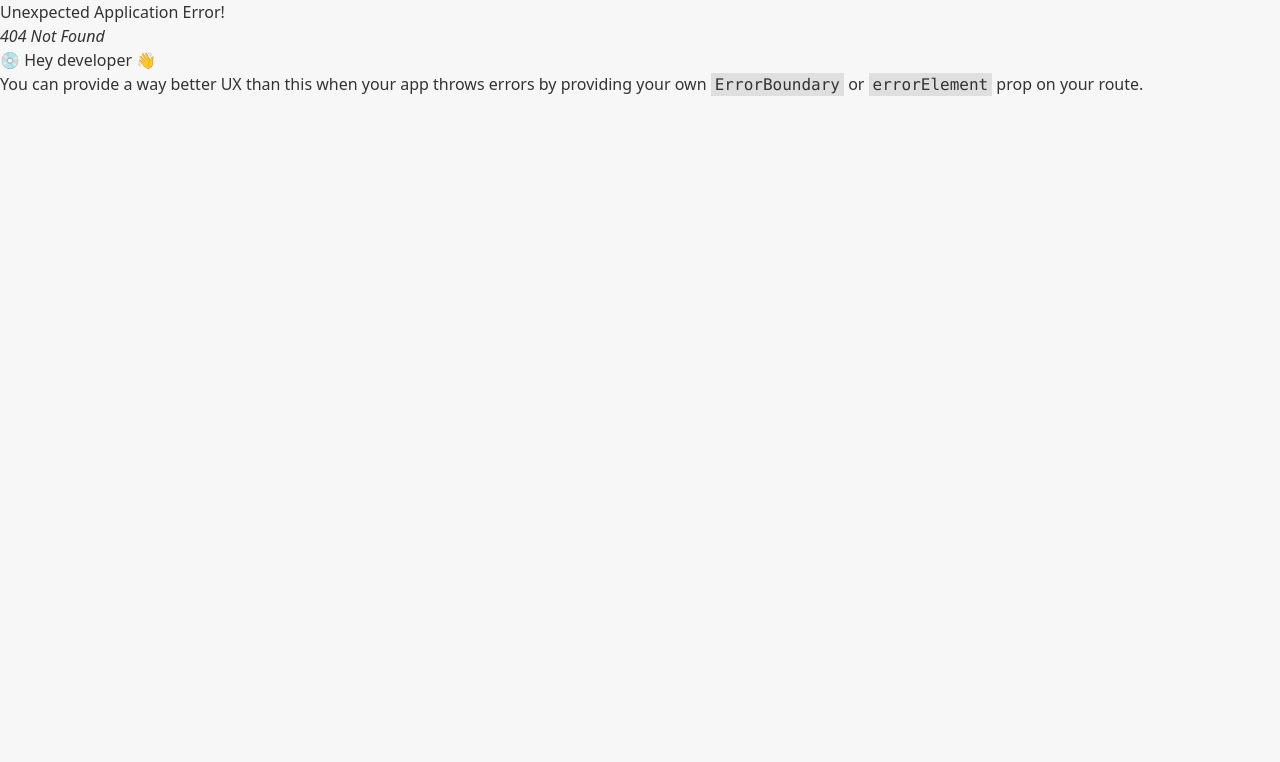
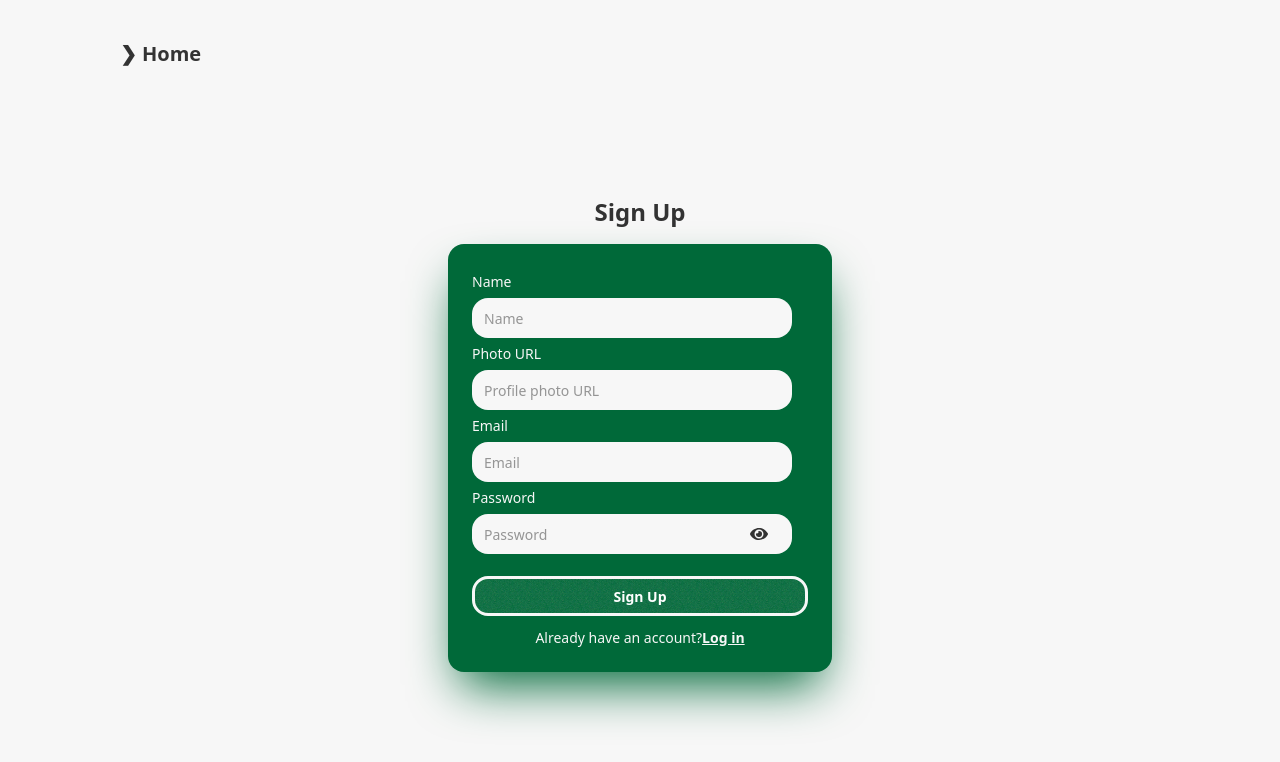
Before and after one commit to hsrokon/halal-rated, a React (Vite) app: page /auth/signup in a window 1280 px wide. Before the commit this address had no page. Shown: the top 762 px of the page. Built offline with nearby package versions, Linux system fonts and the light colour scheme; no server answers.

Commit message:
signup form made ready and authprovider configured

```diff
--- a/src/components/navbar/Navbar.jsx
+++ b/src/components/navbar/Navbar.jsx
@@ -1,5 +1,5 @@
 import React, { useState } from 'react';
-import { NavLink } from 'react-router-dom';
+import { Link, NavLink } from 'react-router-dom';
 
 const Navbar = () => {
   const [isUserDropdownOpen, setIsUserDropdownOpen] = useState(false);
@@ -15,8 +15,8 @@ const Navbar = () => {
 
         <div className="flex items-center md:order-2 space-x-3 md:space-x-0 rtl:space-x-reverse">
           <div className='md:space-x-2'>
-            <button className='btn btn-sm lg:btn-md border-0 bg-primary text-white rounded-lg'>Login</button>
-            <button className='hidden md:inline-block btn lg:btn-md btn-sm border-2 border-primary text-primary rounded-lg'>Sign Up</button>
+            <Link to={'/auth/login'} ><button className='btn btn-sm lg:btn-md border-0 bg-primary text-white rounded-lg'>Login</button></Link>
+            <Link to={'/auth/signup'} ><button className='hidden md:inline-block btn lg:btn-md btn-sm md:border-2 border-primary text-primary rounded-lg'>Sign Up</button></Link>
           </div>
           {/* <button
             type="button"
--- a/src/pages/SignUp.jsx
+++ b/src/pages/SignUp.jsx
@@ -1,9 +1,135 @@
+import { useContext, useState } from "react";
+import useInputState from "../utils/controlledFormHook";
+import { FaEye, FaEyeSlash } from "react-icons/fa";
+import { Link, useNavigate } from "react-router-dom";
+import { AuthContext } from "../providers/AuthProvider";
 
 
 const SignUp = () => {
+    const { createNewUser, updateUserProfile, setUser } = useContext(AuthContext);
+    const passState = useInputState();
+    const navigate = useNavigate();
+
+    const handleSubmit = e => {
+        e.preventDefault();
+
+        //Object.values() give the values of an object you just need to point out which object in this '()' |
+        // Object.values(passState.validation) --in console=> [false, true, false, false, false]
+        const isPasswordValid = Object.values(passState.validation).every(Boolean)
+        //.every(...) is a JavaScript array method that checks:"Does every item in the array meet this condition?" If any item fails the test, it returns false.
+
+        if (!isPasswordValid) {
+            alert('Please meet all password requirements before submitting.');
+            return;
+        }
+
+        const displayName = e.target.name.value;
+        const photoURL = e.target.photo.value;
+        const email = e.target.email.value;
+        const password = passState.value;
+
+        createNewUser(email, password)
+        .then(credential =>{
+            const user = credential.user;
+            setUser(user)
+            updateUserProfile(displayName, photoURL)
+            .then()
+            .catch(error => {
+                console.log('Profile update error', error);
+            })
+            navigate('/')
+        })
+        .catch(error => {
+            const errorMessage = error.message;
+            console.log(errorMessage);
+        })
+
+    }
+
+    const [ showPass, setShowPass ] = useState(false)
+
     return (
-        <div>
+        <div className="min-h-screen flex flex-col">
 
+            <Link to={'/'}><h2 className="pl-30 pt-10 text-xl font-bold self-start text-base-content">&#10095; Home</h2></Link>
+
+            <div className="flex flex-1 flex-col gap-2 md:gap-4 items-center justify-center">
+                <h2 className="text-2xl font-semibold">Sign Up</h2>
+                <div className="card bg-primary w-[19rem] md:w-full max-w-sm shrink-0 rounded-2xl shadow-2xl shadow-primary text-base-100">
+                    <form onSubmit={handleSubmit} className="card-body">
+                        <fieldset className="fieldset gap-0.5 md:gap-1.5">
+
+                        <label className="text-sm">Name</label>
+                        <input
+                        type="text"
+                        name="name"
+                        className="input rounded-2xl text-base-content"
+                        placeholder="Name" />
+
+                        <label className="text-sm">Photo URL</label>
+                        <input
+                        type="text"
+                        name="photo"
+                        className="input rounded-2xl text-base-content"
+                        placeholder="Profile photo URL" />
+
+                        <label className="text-sm">Email</label>
+                        <input
+                        type="email"
+                        required
+                        name="email"
+                        className="input rounded-2xl text-base-content"
+                        placeholder="Email" />
+
+                        <label className="text-sm">Password</label>
+                        <div className="relative">
+                            <input
+                            {...passState}//...passState is using the JavaScript spread operator to pass multiple props from an object all at once.
+                            type={`${showPass ? 'text' : 'password'}`}
+                            name="pass"
+                            required
+                            className="input rounded-2xl text-base-content"
+                            placeholder="Password" />
+                            <button
+                            onClick={()=> setShowPass(!showPass)}
+                            className="absolute right-4 md:right-10 top-1/2 -translate-y-1/2 text-base-content text-lg z-20">
+                                {
+                                    showPass ? <FaEyeSlash /> : <FaEye/>
+                                }</button>
+                        </div>
+
+                        {passState.value.length > 0 && (
+                        <div className="mt-1 flex flex-wrap gap-2 text-xs">
+                            <span className={passState.validation.hasUpper ?
+                                "text-green-200" : "text-rose-100"}>
+                                Uppercase {passState.validation.hasUpper ? "✔" : "✘"}
+                            </span>
+                            <span className={passState.validation.hasLower ?
+                                "text-green-200" : "text-rose-100"}>
+                                Lowercase {passState.validation.hasLower ? "✔" : "✘"}
+                            </span>
+                            <span className={passState.validation.hasNum ?
+                                "text-green-200" : "text-rose-100"}>
+                                Number {passState.validation.hasNum ? "✔" : "✘"}
+                            </span>
+                            <span className={passState.validation.hasSpecial ?
+                                "text-green-200" : "text-rose-100"}>
+                                Special {passState.validation.hasSpecial ? "✔" : "✘"}
+                            </span>
+                            <span className={passState.validation.hasMinLen ?
+                                "text-green-200" : "text-rose-100"}>
+                                6+ chars {passState.validation.hasMinLen ? "✔" : "✘"}
+                            </span>
+                        </div>
+                        )}
+                        <button className="btn btn-primary text-white border-base-100 rounded-2xl mt-4">Sign Up</button>
+                        </fieldset>
+                        <p className="text-center text-sm">Already have an account?
+                            <Link to={'/auth/login'} className="underline font-semibold">Log in</Link>
+                        </p>
+                    </form>
+                </div>
+            </div>
         </div>
     );
 };
--- a/src/providers/AuthProvider.jsx
+++ b/src/providers/AuthProvider.jsx
@@ -1,14 +1,40 @@
-import { createContext } from "react";
-
+import { createContext, useEffect, useState } from "react";
+import { createUserWithEmailAndPassword, onAuthStateChanged, updateProfile } from "firebase/auth";
+import { auth } from "../firebase/firebase.config";
 
 export const AuthContext = createContext();
 
 const AuthProvider = ({children}) => {
 
+    const [ user, setUser ] = useState(null);
 
+    useEffect(()=> {
+        const unSubscribe = onAuthStateChanged(auth, currentUser => {
+            setUser(currentUser);
+        })
+        return ()=> unSubscribe();
+    },[])
+
+    const createNewUser = (email, password) => {
+        return createUserWithEmailAndPassword(auth, email, password)
+    }
+
+    const updateUserProfile = (displayName, photoURL)=> {
+        return updateProfile(auth.currentUser, {
+            displayName,
+            photoURL
+        })
+    }
+
+    const userInfo = {
+        user,
+        setUser,
+        createNewUser,
+        updateUserProfile
+    }
 
     return (
-        <AuthContext>
+        <AuthContext value={userInfo}>
             {children}
         </AuthContext>
     );
--- /dev/null
+++ b/src/utils/controlledFormHook.js
@@ -0,0 +1,32 @@
+import { useState } from "react"
+
+const useInputState = () => {
+
+    const [ value, setValue ] = useState("")
+
+    const [ validation, setValidation ] = useState({
+        hasUpper: false,
+        hasLower: false,
+        hasSpecial: false,
+        hasNum: false,
+        hasMinLen: false
+    })
+
+    const onChange = e => {
+        const input = e.target.value
+        setValue(input);
+        // const regex = /^(?=.*[a-z])(?=.*[A-Z])(?=.*\d)(?=.*[\W_]).{7,}$/;
+        // regex.test(input)
+        setValidation({
+            hasUpper: /[A-Z]/.test(input),
+            hasLower: /[a-z]/.test(input),
+            hasSpecial: /[\W_]/.test(input),
+            hasNum: /\d/.test(input),
+            hasMinLen: input.length >=7,
+        })
+    }
+
+    return { value, onChange, validation}
+}
+
+export default useInputState;
```
Also changed, not shown: src/routes/router.jsx (+6 -1 lines).
